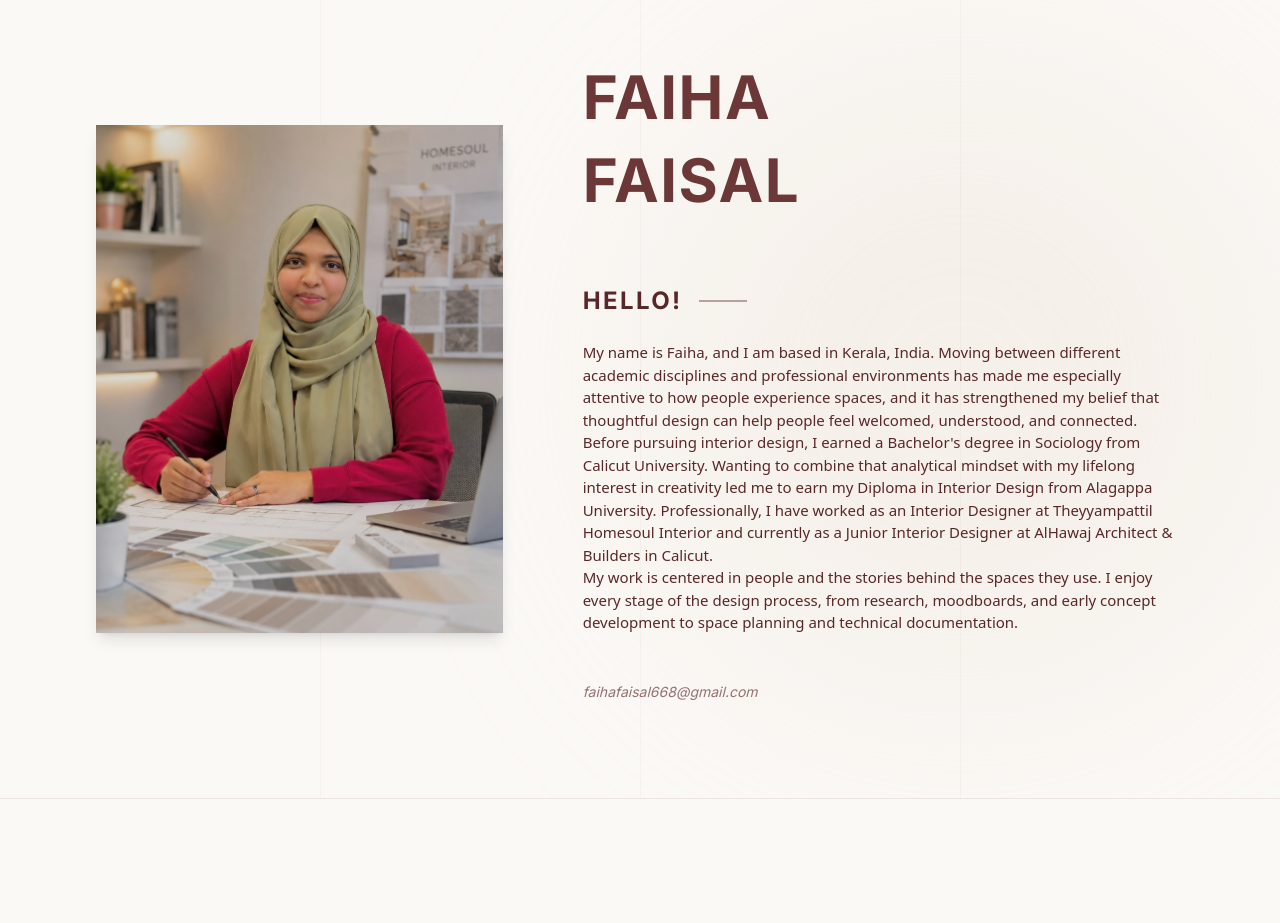
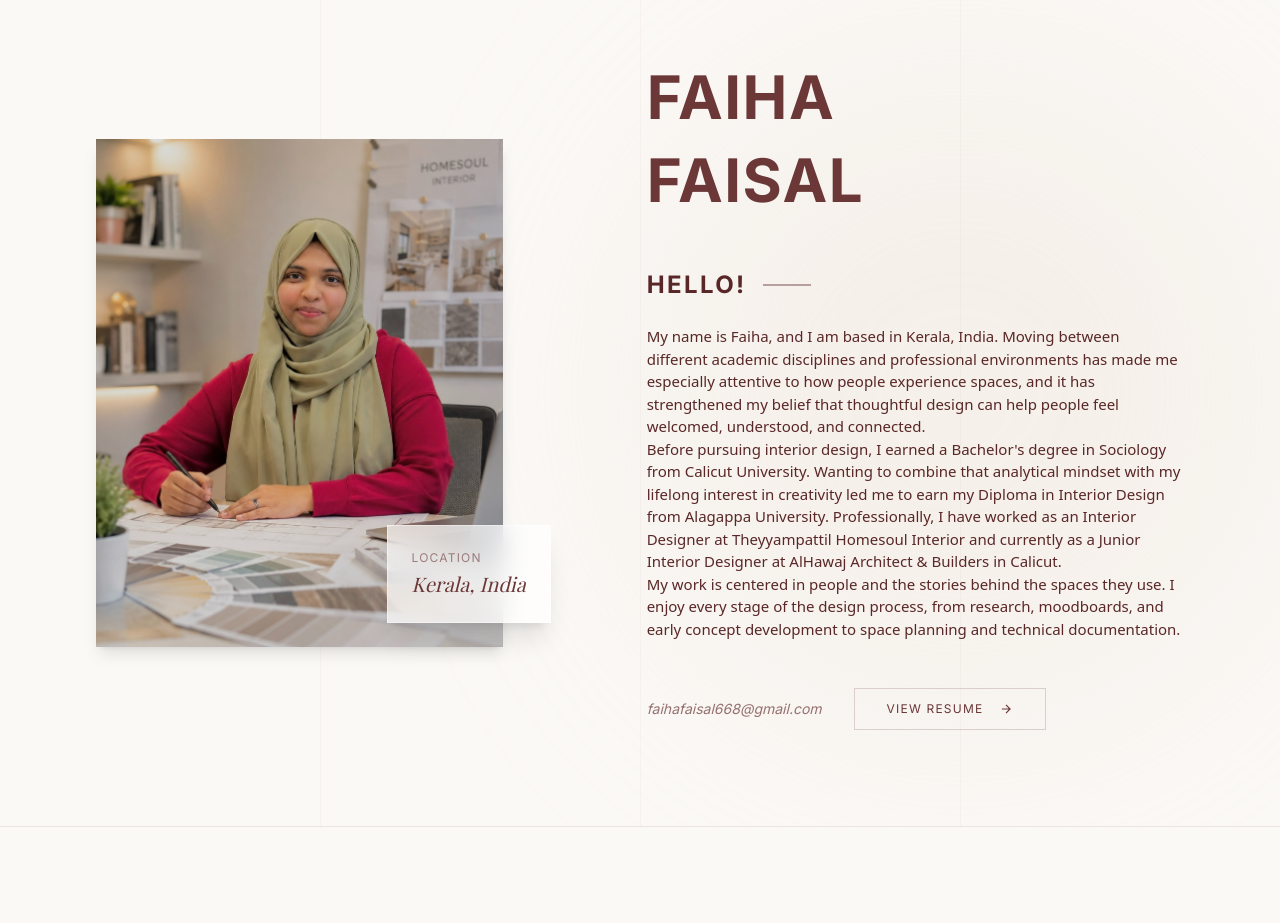
Before and after one commit to mariyam00786/faiha, a Next.js app: page / in a window 1280 px wide. Shown: the part 840-1763 px from the top of the page. Built offline with nearby package versions, Linux system fonts and the light colour scheme; a web font is replaced by a local one.

Commit message:
Add floating glass badge and animated resume button to Profile Intro

```diff
--- a/src/components/ProfileIntro.tsx
+++ b/src/components/ProfileIntro.tsx
@@ -18,20 +18,26 @@ export function ProfileIntro() {
       <div className="relative w-full max-w-6xl mx-auto grid grid-cols-1 md:grid-cols-12 gap-12 lg:gap-20 items-center">
 
         {/* Left Side: Image */}
-        <div className="md:col-span-5 relative w-full aspect-[4/5] z-10 bg-brand-border shadow-lg">
+        <div className="md:col-span-5 relative w-full aspect-[4/5] z-10 bg-brand-border shadow-lg group">
           <Image
             src="/images/profile-intro.jpg"
             alt="Faiha Faisal"
             fill
             unoptimized
-            className="object-cover"
+            className="object-cover transition-transform duration-700 group-hover:scale-105"
           />
+
+          {/* NEW FEATURE: Floating Glass Badge */}
+          <div className="absolute bottom-6 -right-6 md:-right-12 bg-white/70 backdrop-blur-md border border-white/40 p-4 md:p-6 shadow-xl z-20 transform transition-transform duration-500 hover:-translate-y-2">
+            <p className="font-sans text-[10px] md:text-xs tracking-widest uppercase text-brand-dark/60 mb-1">Location</p>
+            <p className="font-serif italic text-lg md:text-xl text-brand-dark">Kerala, India</p>
+          </div>
         </div>
 
         {/* Right Side: Text Content */}
-        <div className="md:col-span-7 flex flex-col justify-center z-10">
+        <div className="md:col-span-7 flex flex-col justify-center z-10 pl-0 md:pl-8 lg:pl-16">
 
-          <h2 className="font-sans font-bold text-4xl md:text-5xl lg:text-6xl text-brand-dark leading-snug uppercase tracking-wide mb-16">
+          <h2 className="font-sans font-bold text-4xl md:text-5xl lg:text-6xl text-brand-dark leading-snug uppercase tracking-wide mb-12">
             FAIHA<br/>FAISAL
           </h2>
 
@@ -46,9 +52,27 @@ export function ProfileIntro() {
             ))}
           </div>
 
-          <p className="font-sans italic text-brand-dark/70 text-sm">
-            {siteData.personal.email}
-          </p>
+          <div className="flex flex-col sm:flex-row sm:items-center gap-8">
+            <p className="font-sans italic text-brand-dark/70 text-sm">
+              {siteData.personal.email}
+            </p>
+
+            {/* NEW FEATURE: Animated Resume Button */}
+            <a
+              href={siteData.resumeLink}
+              target="_blank"
+              rel="noopener noreferrer"
+              className="group/btn flex items-center gap-4 px-8 py-3 border border-brand-dark/20 hover:border-brand-dark transition-colors duration-300 relative overflow-hidden"
+            >
+              <div className="absolute inset-0 bg-brand-dark transform -translate-x-full transition-transform duration-300 ease-out group-hover/btn:translate-x-0" />
+              <span className="font-sans text-xs tracking-widest uppercase text-brand-dark group-hover/btn:text-white relative z-10 transition-colors duration-300">
+                View Resume
+              </span>
+              <svg width="14" height="14" viewBox="0 0 24 24" fill="none" stroke="currentColor" strokeWidth="2" className="text-brand-dark group-hover/btn:text-white relative z-10 transition-transform duration-300 group-hover/btn:translate-x-1">
+                <path d="M5 12h14M12 5l7 7-7 7"/>
+              </svg>
+            </a>
+          </div>
 
         </div>
 
```
